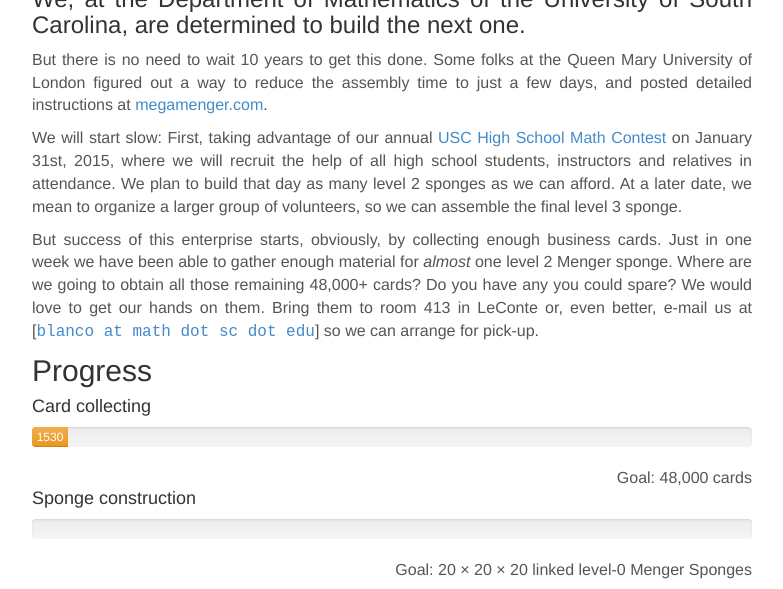
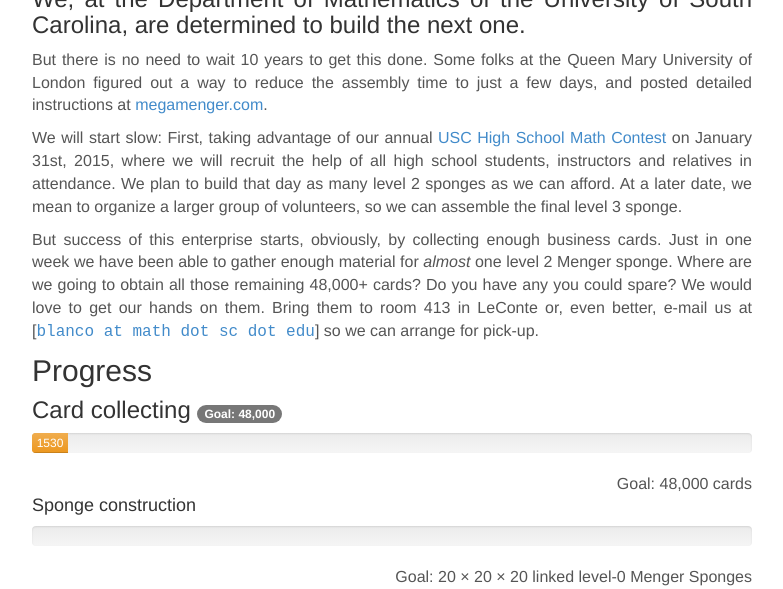
Before and after one commit to blancosilva/blancosilva.github.io, a Jekyll site: the page built from _posts/2014-11-05-Menger-Sponges.md, in a window 1280 px wide and 900 px high, scrolled down 1929 px, cut to the strip 311-900 px from the top of the window. Shown: the whole strip, without its empty margins (248-1031 px from the left). Built offline with Jekyll 4.4.1, drawn with Linux system fonts in a browser that asks for light colours; nearby versions of some CDN libraries; formulas are drawn with MathJax 3; comment, search, counter and statistics services are not loaded.

Commit message:
Added support for progress bars in Menger Sponge post

```diff
--- a/_posts/2014-11-05-Menger-Sponges.md
+++ b/_posts/2014-11-05-Menger-Sponges.md
@@ -46,7 +46,7 @@
 
 ## Progress
 
-#### Card collecting
+<h3 class="active">Card collecting <span class="badge">Goal: 48,000</span></h3>
 
 <div class="progress">
 	<div class="progress-bar progress-bar-warning" style="width: 5%"><span>1530</span></div>
```
Also changed, not shown: 3 other files.
